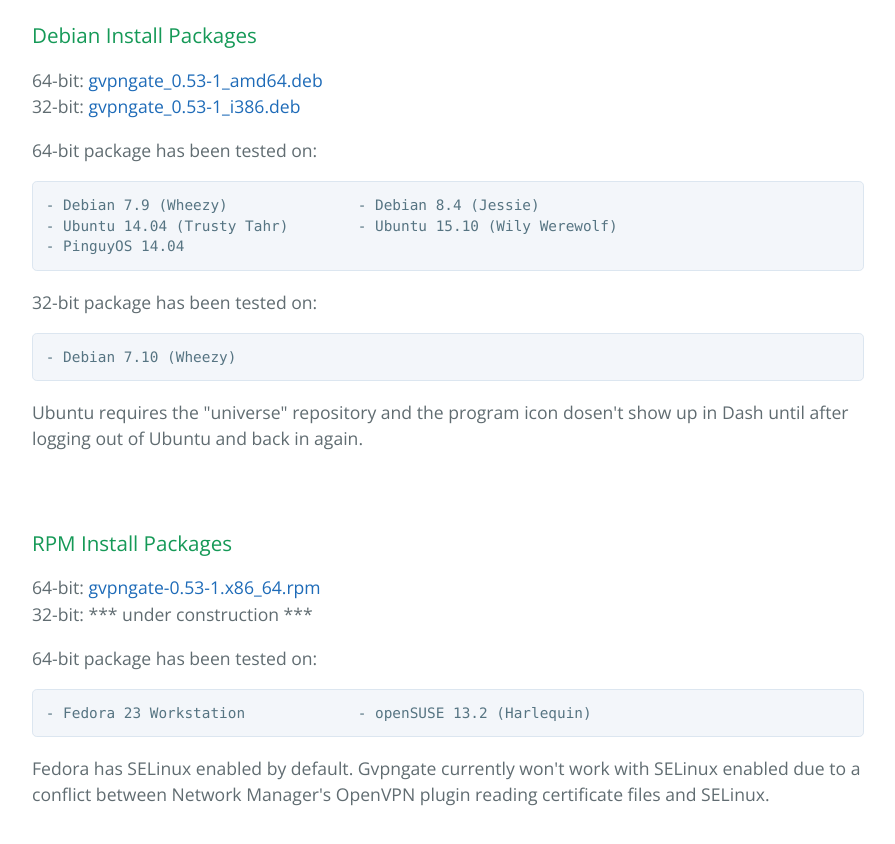
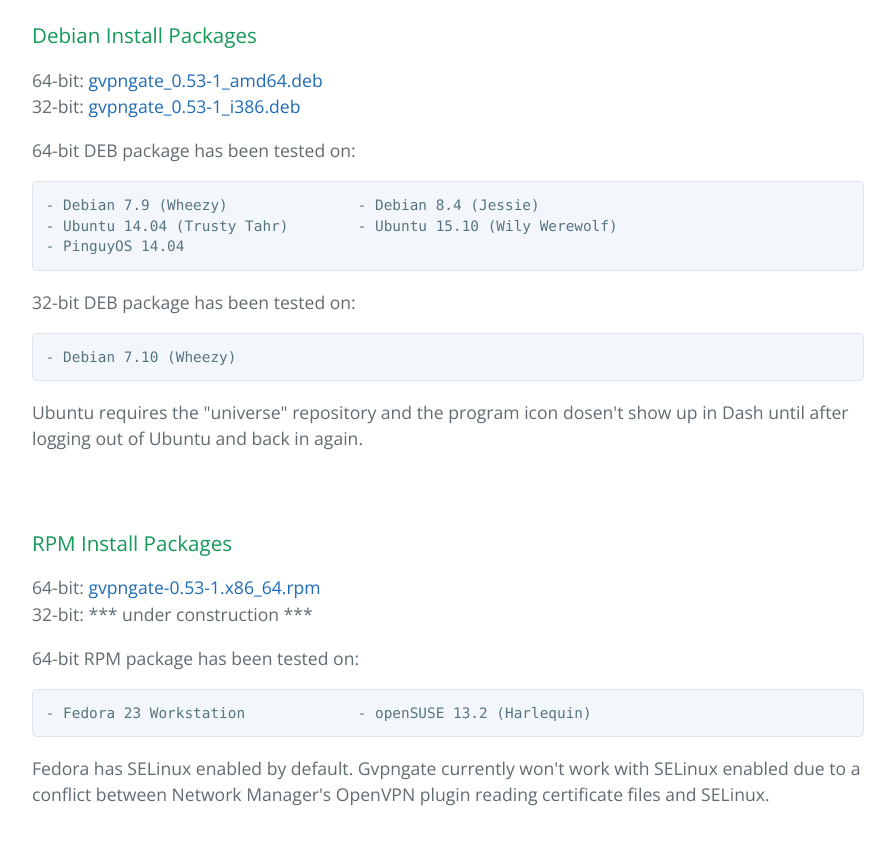
Before and after one commit to Gwiz65/gvpngate, a plain HTML site: page downloads.html in a window 1280 px wide. Shown: the part 500-1344 px from the top of the page, without its empty margins (192-1087 px from the left). Drawn offline with nearby package versions, Linux system fonts and the light colour scheme.

Commit message:
Update downloads.html

```diff
--- a/downloads.html
+++ b/downloads.html
@@ -24,12 +24,12 @@
 <br />
 32-bit:  <a href="https://github.com/Gwiz65/gvpngate/releases/download/v0.53/gvpngate_0.53-1_i386.deb">gvpngate_0.53-1_i386.deb</a>
 <br />
-<p>64-bit package has been tested on:
+<p>64-bit DEB package has been tested on:
 <pre>- Debian 7.9 (Wheezy)               - Debian 8.4 (Jessie)
 - Ubuntu 14.04 (Trusty Tahr)        - Ubuntu 15.10 (Wily Werewolf)
 - PinguyOS 14.04</pre>
 </p>
-<p>32-bit package has been tested on:
+<p>32-bit DEB package has been tested on:
 <pre>- Debian 7.10 (Wheezy)</pre>
 <p>Ubuntu requires the "universe" repository and the program icon dosen't show up in Dash until after logging out of Ubuntu and back in again.</p>
 <br />
@@ -38,7 +38,7 @@
 <br />
 32-bit:  *** under construction ***
 <br />
-<p>64-bit package has been tested on:
+<p>64-bit RPM package has been tested on:
 <pre>- Fedora 23 Workstation             - openSUSE 13.2 (Harlequin)</pre>
 </p>
 <p>Fedora has SELinux enabled by default. Gvpngate currently won't work with SELinux enabled due to a conflict between Network Manager's OpenVPN plugin reading certificate files and SELinux.</p>
```
